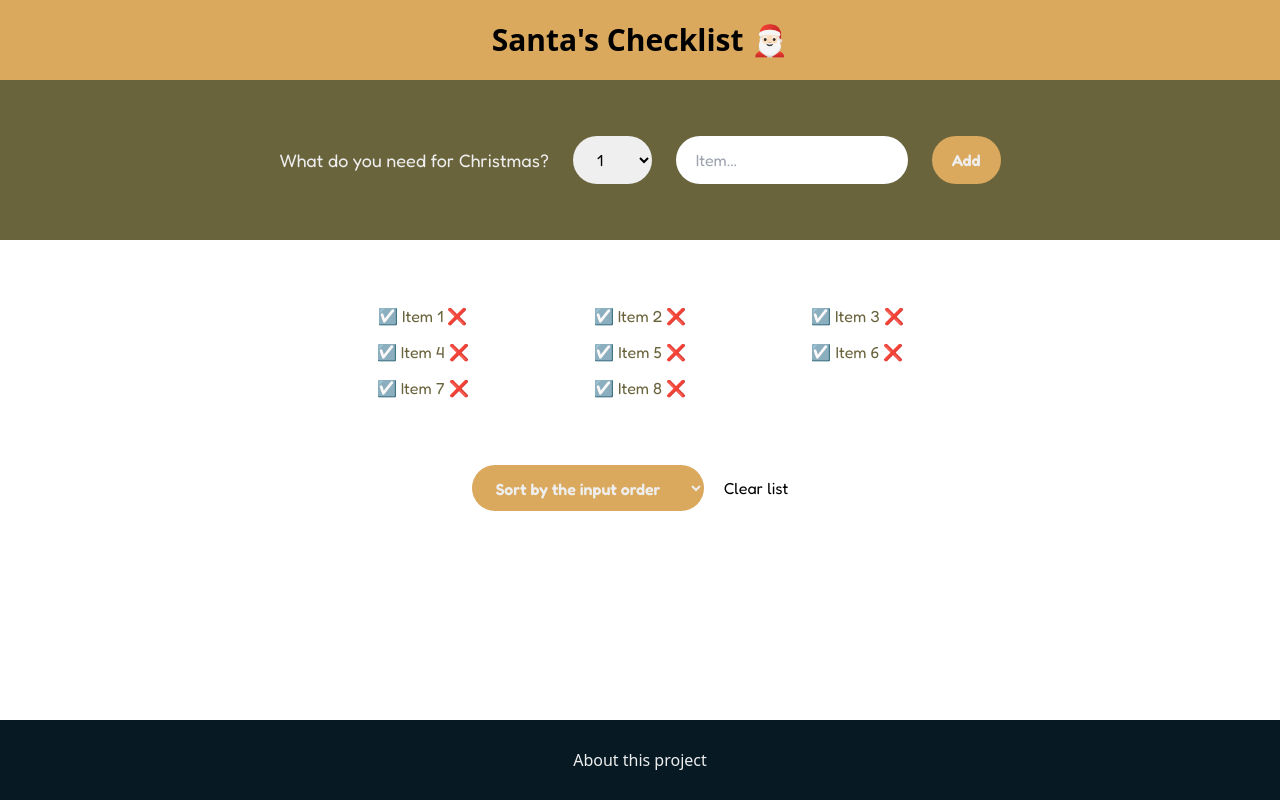
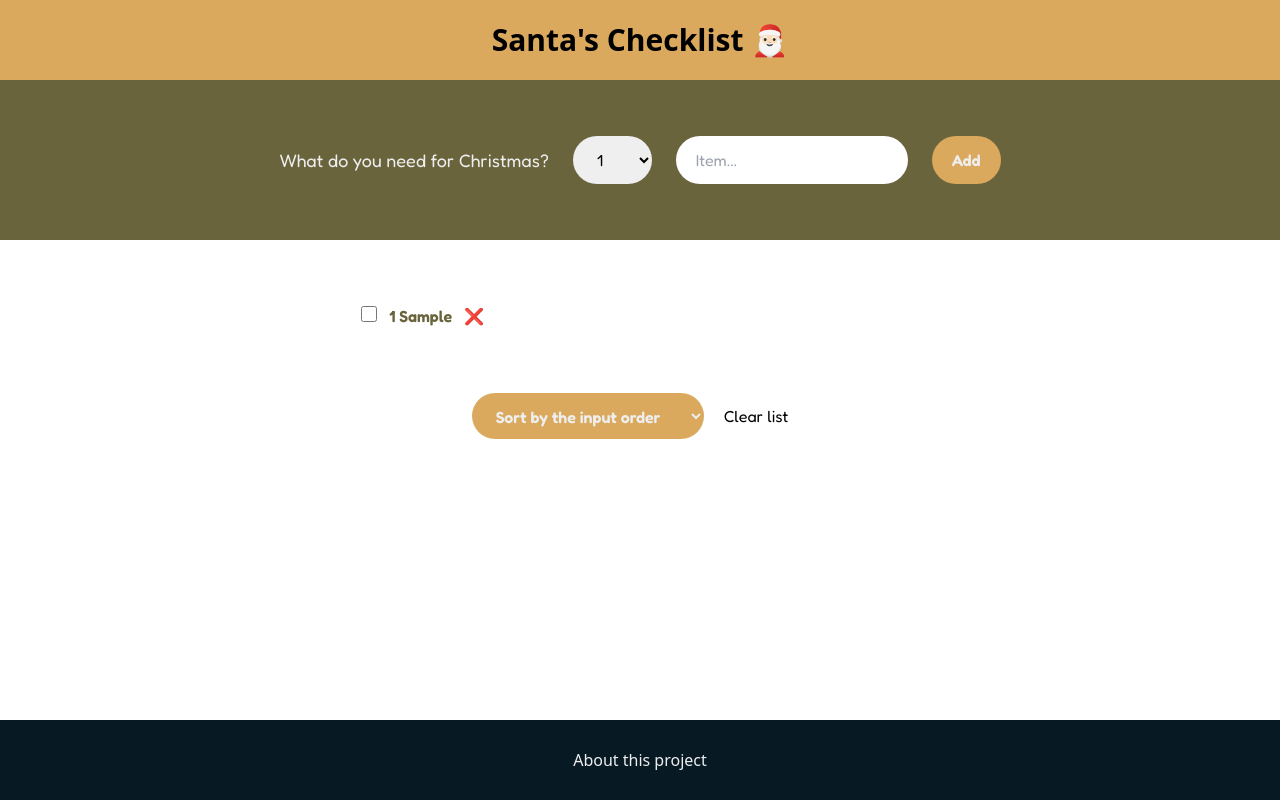
Before and after one commit to nguydluc/checklist, a React (Vite) app: page / in a window 1280 px wide. Both pictures are taken after typing "Sample" into the empty fields and a click on the button "Add". Built offline with nearby package versions, Linux system fonts and the light colour scheme; a web font is replaced by a local one.

Commit message:
handle functions of the checklist

```diff
--- a/src/App.jsx
+++ b/src/App.jsx
@@ -1,15 +1,46 @@
+import { useState } from "react";
+
 import Header from "./components/Header";
 import Main from "./components/Main";
 import Form from "./components/Form";
 import CheckList from "./components/CheckList";
 import Footer from "./components/Footer";
 export default function App() {
+  const [items, setItems] = useState([]);
+
+  function handleAddItem(newItem) {
+    setItems((items) => [...items, newItem]);
+  }
+
+  function handleDeleteItem(id) {
+    setItems((items) => items.filter((item) => item.id !== id));
+  }
+
+  function handleToggleObject(id) {
+    setItems((items) =>
+      items.map((item) =>
+        item.id === id ? { ...item, prepared: !item.prepared } : item
+      )
+    );
+  }
+  function handleClearList() {
+    const confirmed = window.confirm(
+      "Are you sure you want to delete all items?"
+    );
+
+    if (confirmed) setItems([]);
+  }
   return (
     <>
       <Header />
       <Main>
-        <Form />
-        <CheckList />
+        <Form onAddItem={handleAddItem} />
+        <CheckList
+          items={items}
+          onDeleteItem={handleDeleteItem}
+          onToggleObject={handleToggleObject}
+          onClearList={handleClearList}
+        />
       </Main>
       <Footer />
     </>
--- a/src/components/CheckList.jsx
+++ b/src/components/CheckList.jsx
@@ -1,11 +1,36 @@
 import { useState } from "react";
+import Item from "./Item";
 
-const CheckList = () => {
+const CheckList = ({ items, onDeleteItem, onToggleObject, onClearList }) => {
   const [sortBy, setSortBy] = useState("input");
+  let sortedItems;
+
+  if (sortBy === "input") sortedItems = items;
+
+  if (sortBy === "description")
+    sortedItems = items
+      // eslint-disable-next-line react/prop-types
+      .slice()
+      .sort((a, b) => a.description.localeCompare(b.description));
+
+  if (sortBy === "prepared")
+    sortedItems = items
+      // eslint-disable-next-line react/prop-types
+      .slice()
+      .sort((a, b) => Number(a.prepared) - Number(b.prepared));
 
   return (
     <div className="mx-auto px-[10%] py-[5%] w-[70%] h-[50vh] md:h-[60vh] max-w-screen-lg fixed top-[40vh] md:top-[30vh] overflow-auto left-0 right-0">
       <ul className="grid md:grid-cols-3 gap-3 mb-[10%]">
+        {sortedItems.map((item) => (
+          <Item
+            item={item}
+            key={item.id}
+            onDeleteItem={onDeleteItem}
+            onToggleObject={onToggleObject}
+          />
+        ))}
+        {/*
         <li className="text-brand-green text-center">☑️ Item 1 ❌</li>
         <li className="text-brand-green text-center">☑️ Item 2 ❌</li>
         <li className="text-brand-green text-center">☑️ Item 3 ❌</li>
@@ -14,6 +39,7 @@ const CheckList = () => {
         <li className="text-brand-green text-center">☑️ Item 6 ❌</li>
         <li className="text-brand-green text-center">☑️ Item 7 ❌</li>
         <li className="text-brand-green text-center">☑️ Item 8 ❌</li>
+        */}
       </ul>
       <div className="flex flex-col md:flex-row justify-center items-center">
         <select
--- a/src/components/Form.jsx
+++ b/src/components/Form.jsx
@@ -1,7 +1,7 @@
 import { useState } from "react";
 
-const Form = () => {
-  //onAddItem
+// eslint-disable-next-line react/prop-types
+const Form = ({ onAddItem }) => {
   const [description, setDescription] = useState("");
   const [quantity, setQuantity] = useState(1);
 
@@ -10,9 +10,9 @@ const Form = () => {
 
     if (!description) return;
 
-    //const newItem = { description, quantity, packed: false, id: Date.now() };
-    //console.log(newItem);
-    //onAddItem(newItem);
+    const newItem = { description, quantity, prepared: false, id: Date.now() };
+    console.log(newItem);
+    onAddItem(newItem);
     setDescription("");
     setQuantity(1);
   }
--- /dev/null
+++ b/src/components/Item.jsx
@@ -0,0 +1,23 @@
+const Item = ({ item, onDeleteItem, onToggleObject }) => {
+  return (
+    <li className="text-brand-green text-center font-semibold">
+      <input
+        className="mr-3 h-4 w-4 accent-brand-red"
+        type="checkbox"
+        value={item.prepared}
+        onChange={() => {
+          onToggleObject(item.id);
+        }}
+      />
+      <span
+        className="mr-3"
+        style={item.prepared ? { textDecoration: "line-through" } : {}}
+      >
+        {item.quantity} {item.description}
+      </span>
+      <button onClick={() => onDeleteItem(item.id)}>❌</button>
+    </li>
+  );
+};
+
+export default Item;
```
